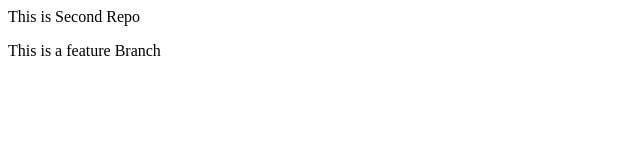
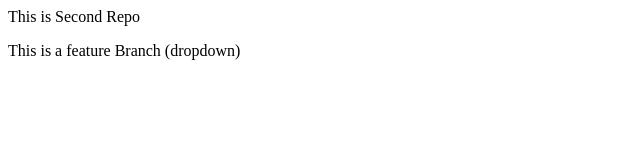
Before and after one commit to vshivam93/local-repo, a plain HTML site: page index.html in a window 1280 px wide. Shown: the full height of the page, 0-640 px from the left. Drawn offline with Linux system fonts and the light colour scheme.

```diff
--- a/index.html
+++ b/index.html
@@ -1,3 +1,3 @@
 <p>This is Second Repo</p>
 
-<p>This is a feature Branch</p>
+<p>This is a feature Branch (dropdown)</p>
```
